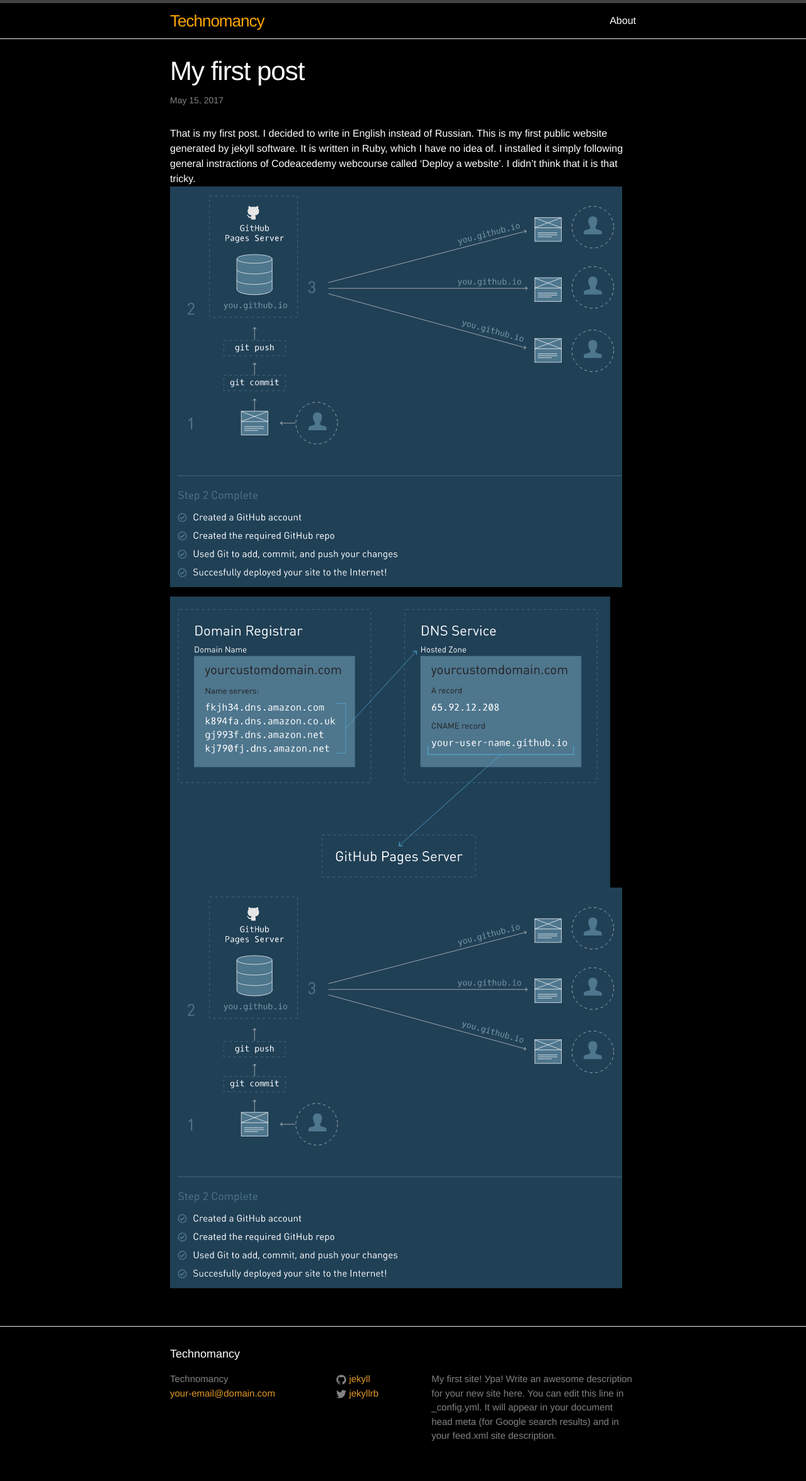
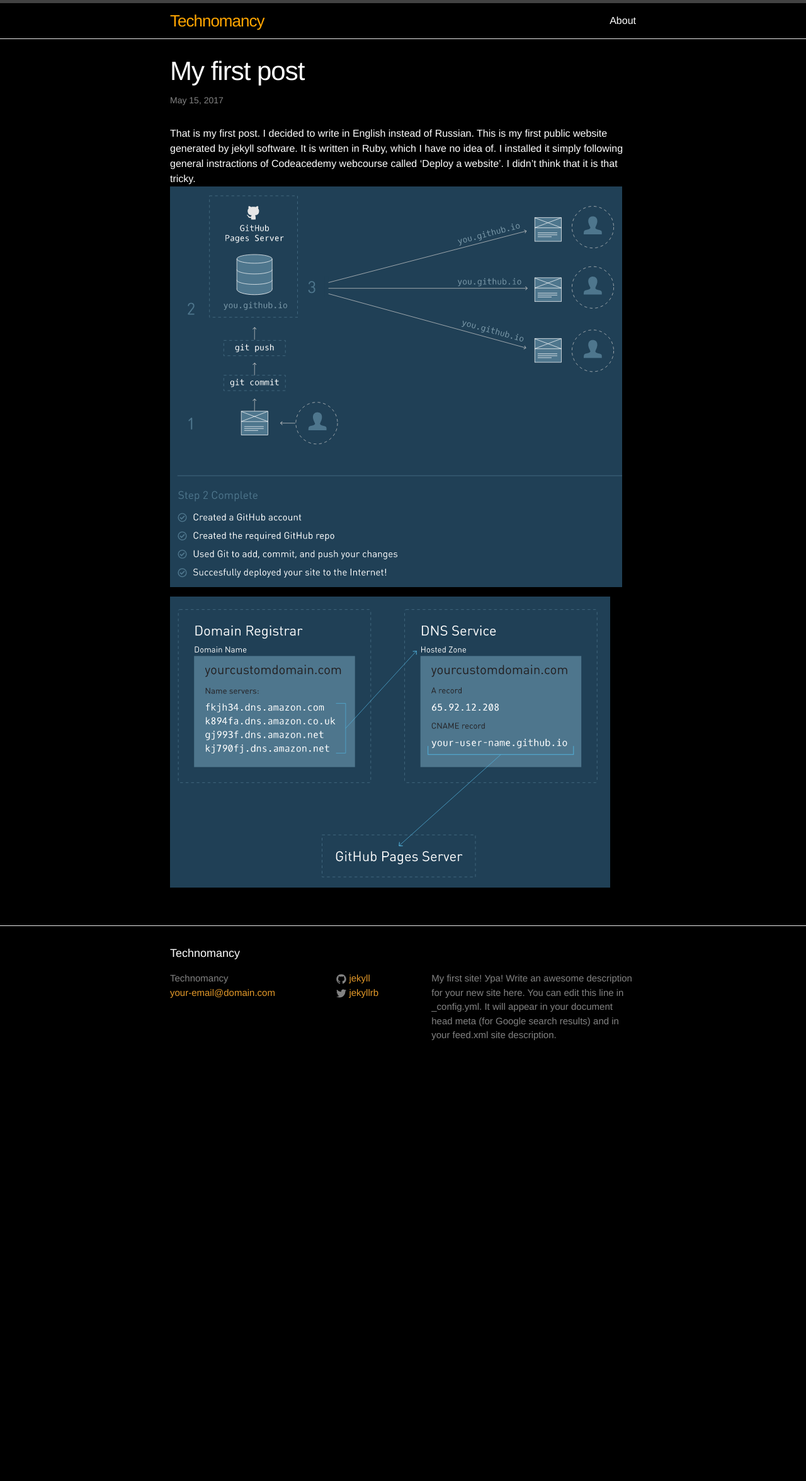
Before and after one commit to Valentinator/valentinator.github.io, a Jekyll site: the page built from _posts/2017-05-09-Первый-пост.MARKDOWN, in a window 1280 px wide. Shown: the whole page at 63% size. Built offline with Jekyll 4.4.1, drawn with Linux system fonts in a browser that asks for light colours; after the commit the page ends 1715 px from its top, so only the background shows below that.

Commit message:
Update 2017-05-09-Первый-пост.MARKDOWN

```diff
--- a/_posts/2017-05-09-Первый-пост.MARKDOWN
+++ b/_posts/2017-05-09-Первый-пост.MARKDOWN
@@ -8,4 +8,3 @@ That is my first post. I decided to write in English instead of Russian. This is
 <img src="https://github.com/Valentinator/valentinator.github.io/blob/master/downloads/Gihub_website.PNG">
 
 <img src="https://github.com/Valentinator/valentinator.github.io/blob/master/downloads/registrar.PNG">
-<img src="{{ site.baseurl }}/downloads/Gihub_website.PNG">
```
